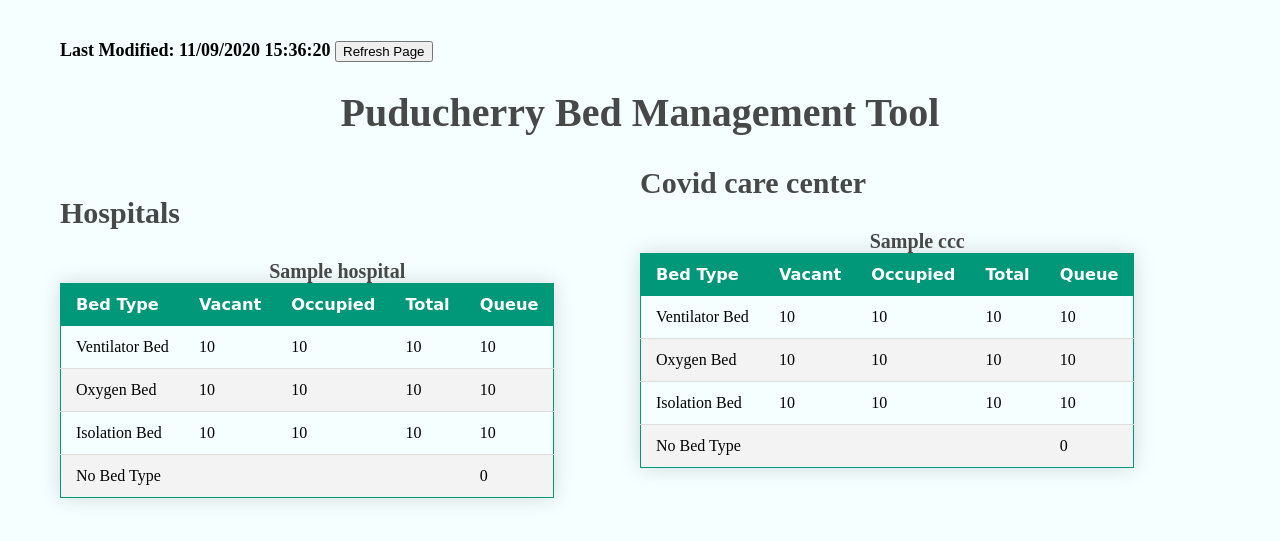
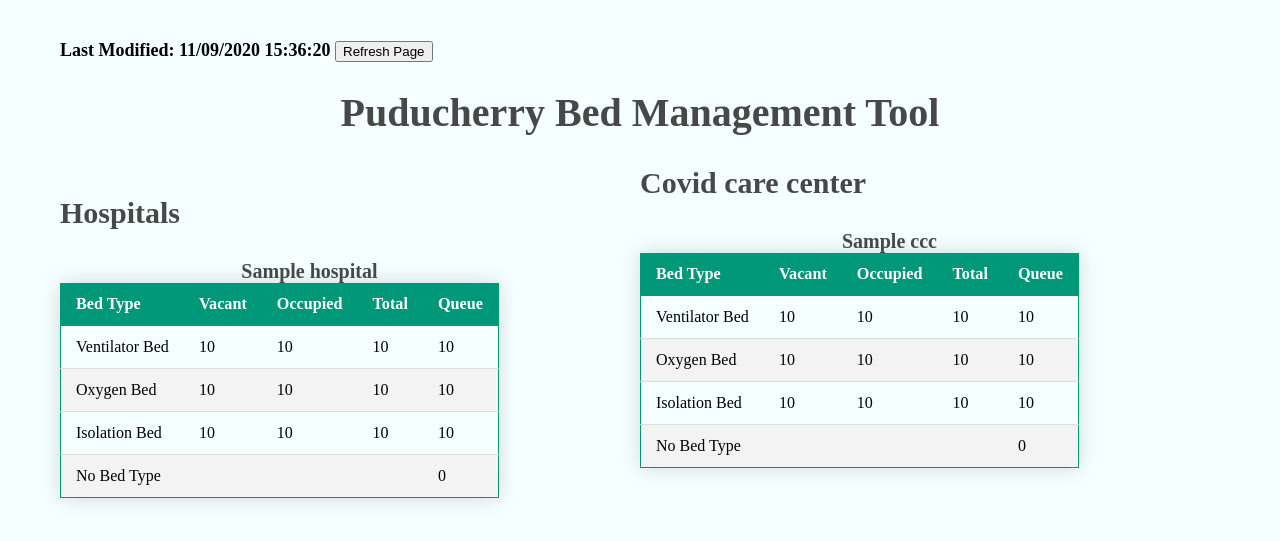
Before and after one commit to bsnithin44/pud_bed_management, a FastAPI app: template templates/index.html in a window 1280 px wide. Shown: the top 541 px of the page. Run offline with FastAPI, Linux system fonts and the light colour scheme; the template is opened without the code that fills it: most values are stand-ins (such as "Sample title", 1, 10 or a date in 2020).

Commit message:
removed cursive

```diff
--- a/templates/index.html
+++ b/templates/index.html
@@ -42,7 +42,7 @@
 			color: #ffffff;
 			text-align: left;
 			font-weight: bold;
-			font-family: Apple Chancery, cursive;
+			font-family: Apple Chancery;
 		}
 
 		.styled-table tbody tr {
```
